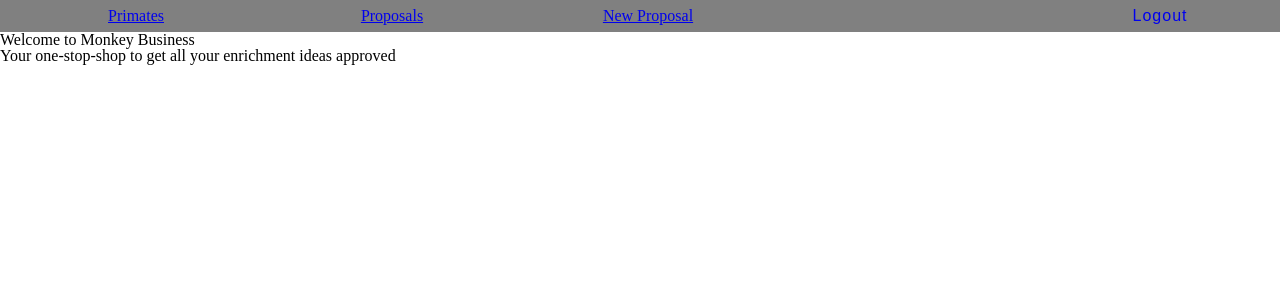
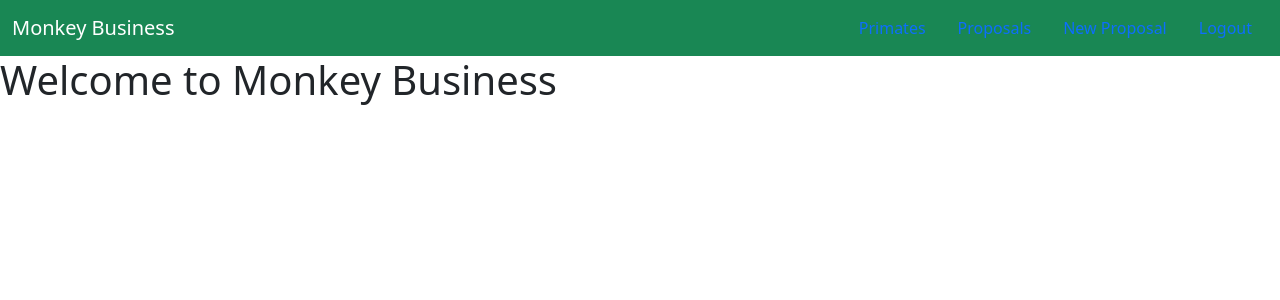
Before and after one commit to angelabarber/Enrichment-Proposals, a React (Create React App) app: page / in a window 1280 px wide. Shown: the top 300 px of the page. Built offline with nearby package versions, Linux system fonts and the light colour scheme; sample sign-in values are in the browser's storage.

Commit message:
creating a branch for styling

```diff
--- a/package.json
+++ b/package.json
@@ -6,10 +6,12 @@
     "@testing-library/jest-dom": "^5.17.0",
     "@testing-library/react": "^13.4.0",
     "@testing-library/user-event": "^13.5.0",
+    "bootstrap": "^5.3.2",
     "react": "^18.2.0",
     "react-dom": "^18.2.0",
     "react-router-dom": "^6.21.3",
     "react-scripts": "5.0.1",
+    "reactstrap": "^9.2.2",
     "web-vitals": "^2.1.4"
   },
   "scripts": {
--- a/src/components/Nav/NavBar.js
+++ b/src/components/Nav/NavBar.js
@@ -1,37 +1,79 @@
-import { Link } from "react-router-dom";
+// import { Link } from "react-router-dom";
 import { useNavigate } from "react-router-dom";
 import "./NavBar.css";
+import React, { useState } from "react";
+import { Navbar, NavbarBrand, Nav, NavItem, NavLink } from "reactstrap";
 
 export const NavBar = () => {
   const navigate = useNavigate();
 
   return (
-    <ul className="navbar">
-      <li className="navbar-item">
-        <Link to="/primates"> Primates</Link>
-      </li>
-      <li className="navbar-item">
-        <Link to="/proposals"> Proposals</Link>
-      </li>
-      <li className="navbar-item">
-        <Link to="/proposals/newproposal">New Proposal</Link>
-      </li>
+    <div>
+      <Navbar className="navbar" color="success" dark>
+        <NavbarBrand href="/">Monkey Business</NavbarBrand>
+        <Nav pills>
+          <NavItem>
+            <NavLink className="navbar-item" href="/primates/">
+              Primates
+            </NavLink>
+          </NavItem>
+          <NavItem>
+            <NavLink className="navbar-item" href="/proposals/">
+              Proposals
+            </NavLink>
+          </NavItem>
+          <NavItem>
+            <NavLink className="navbar-item" href="/proposals/newproposal">
+              New Proposal
+            </NavLink>
+          </NavItem>
           {localStorage.getItem("primate_user") ? (
-        <li className="navbar-item navbar-logout">
-          <Link
-            className="navbar-link"
-            to=""
+            <NavItem>
+              <NavLink
+                href=""
                 onClick={() => {
                   localStorage.removeItem("primate_user");
                   navigate("/", { replace: true });
                 }}
               >
                 Logout
-          </Link>
-        </li>
+              </NavLink>
+            </NavItem>
           ) : (
             ""
           )}
-    </ul>
+        </Nav>
+      </Navbar>
+    </div>
   );
 };
+
+// export default Example;
+//     <ul className="navbar">
+//       <li className="navbar-item">
+//         <Link to="/primates"> Primates</Link>
+//       </li>
+//       <li className="navbar-item">
+//         <Link to="/proposals"> Proposals</Link>
+//       </li>
+//       <li className="navbar-item">
+//         <Link to="/proposals/newproposal">New Proposal</Link>
+//       </li>
+//       {localStorage.getItem("primate_user") ? (
+//         <li className="navbar-item navbar-logout">
+//           <Link
+//             className="navbar-link"
+//             to=""
+//             onClick={() => {
+//               localStorage.removeItem("primate_user");
+//               navigate("/", { replace: true });
+//             }}
+//           >
+//             Logout
+//           </Link>
+//         </li>
+//       ) : (
+//         ""
+//       )}
+//     </ul>
+// };
--- a/src/components/Proposals/Proposal.css
+++ b/src/components/Proposals/Proposal.css
@@ -24,6 +24,7 @@
     padding: 0.5rem;
   }
 
+
   .proposal-info {
     color: var(--outline);
     font-family: "Roboto", sans-serif;
--- a/src/components/Proposals/ProposalList.js
+++ b/src/components/Proposals/ProposalList.js
@@ -37,7 +37,7 @@ export const ProposalList = ({
   useEffect(() => {
     if (showApprovedOnly) {
       const approvedProposals = allProposals.filter(
-        (proposal) => proposal.proposal.approved === true
+        (proposal) => proposal.approved === true
       );
       setFilteredProposals(approvedProposals);
     } else {
@@ -51,7 +51,7 @@ export const ProposalList = ({
 
   return (
     <div className="proposals-container">
-      <h2> Proposals</h2>
+      <h2 className="title"> Proposals</h2>
       <div>
         <button
           className="filter-btn btn-primary"
--- a/src/components/Welcome/Welcome.js
+++ b/src/components/Welcome/Welcome.js
@@ -1,4 +1,4 @@
-import "./Welcome.css"
+import "./Welcome.css";
 
 export const Welcome = () => {
   return (
@@ -7,7 +7,7 @@ export const Welcome = () => {
         <span>Welcome to </span>
         <span>Monkey Business</span>
       </h1>
-                <div>Your one-stop-shop to get all your enrichment ideas approved</div>
+      <div></div>
     </div>
-    )
-}
+  );
+};
```
Also changed, not shown: enrichment-api/database.json (+1 -66 lines), src/index.css (+5 -5 lines), src/index.js (+10 -11 lines), 1 other file (tests, documents, lock files or other folders). Lines whose indentation alone changed are shown as unchanged.
